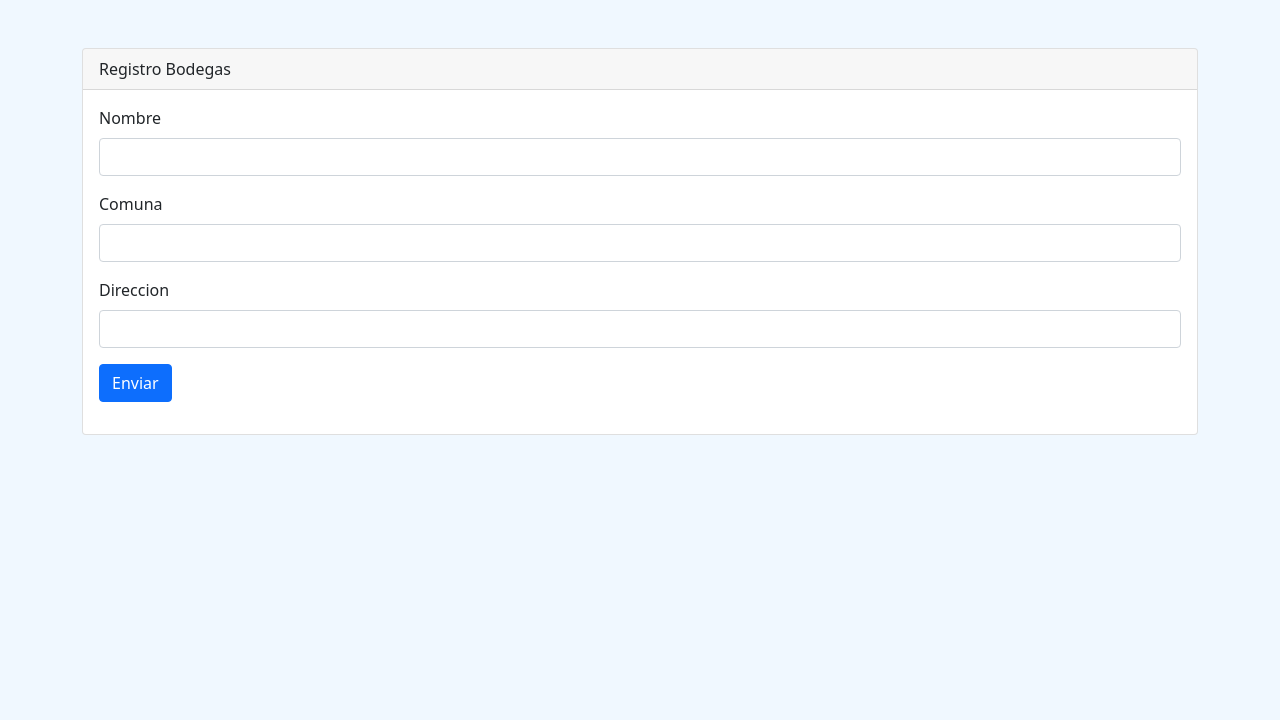
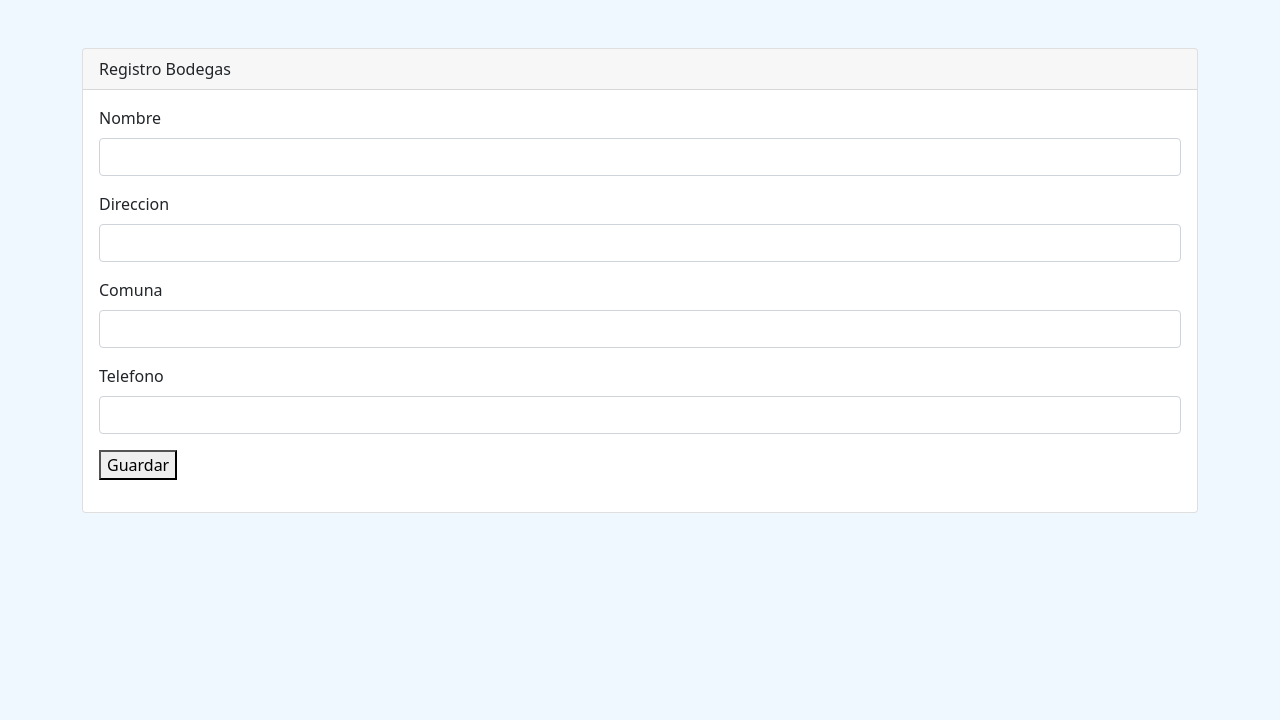
Before and after one commit to josevc997/Libreria-el-poeta, a Django app: page /bodegas/registro in a window 1280 px wide. Shown: the part 56-776 px from the top of the page. Run offline with Django 4.2, Linux system fonts and the light colour scheme; some libraries are stand-ins or nearby versions.

Commit message:
Registro historial bodega y lista.

```diff
--- a/libreria/inventario/templates/bodegas/lista.html
+++ b/libreria/inventario/templates/bodegas/lista.html
@@ -17,11 +17,12 @@
                 <tbody>
                     {% for bodega in bodegas %}
                     <tr>
-                        <td>{{bodega.nombre}}</td>
+                        <td>{{bodega.nombre_bodega}}</td>
                         <td>{{bodega.comuna}}</td>
                         <td>{{bodega.direccion}}</td>
+                        <td>{{bodega.telefono_bodega}}</td>
                         <td>
-                            <a href="{% url 'detalleBodegas' bodega.id %}" class="btn btn-primary">ver</a>
+                            {% comment %} <a href="{% url 'detalleBodegas' bodega.id %}" class="btn btn-primary">ver</a> {% endcomment %}
                             <button class="btn btn-warning">editar</button>
                             <button class="btn btn-danger">borrar</button>
                         </td>
--- a/libreria/inventario/templates/bodegas/registro.html
+++ b/libreria/inventario/templates/bodegas/registro.html
@@ -9,20 +9,24 @@
         <div class="card-body">
             <form action="{% url 'registroBodegas' %}" method="POST">
                 {% csrf_token %}
-                    <div class="mb-3">
+                <div class="col mb-3">
                     <label for="nombre" class="form-label">Nombre</label>
                     <input type="text" class="form-control" name="nombre" id="nombre">
                 </div>
-                    <div class="mb-3">
+                <div class="col mb-3">
+                    <label for="direccion" class="form-label">Direccion</label>
+                    <input type="text" class="form-control" name="direccion" id="direccion">
+                </div>
+                <div class="col mb-3">
                     <label for="comuna" class="form-label">Comuna</label>
                     <input type="text" class="form-control" name="comuna" id="comuna">
                 </div>
-                    <div class="mb-3">
-                        <label for="direccion" class="form-label">Direccion</label>
-                        <input type="text" class="form-control" name="direccion" id="direccion">
+                <div class="col mb-3">
+                    <label for="telefono" class="form-label">Telefono</label>
+                    <input type="text" class="form-control" name="telefono" id="telefono">
                 </div>
-                    <div class="mb-3">
-                        <button type="submit" class="btn btn-primary">Enviar</button>
+                <div class="col mb-3">
+                  <button type="submit">Guardar</button>
                 </div>
                 </form>
         </div>
--- a/libreria/inventario/views.py
+++ b/libreria/inventario/views.py
@@ -1,5 +1,5 @@
 from django.shortcuts import render
-from .models import Compra, Persona, Editorial, Publicacion, Autor, Autor_Publicacion, Proveedor
+from .models import Compra, Persona, Editorial, Publicacion, Autor, Autor_Publicacion, Proveedor, Bodega
 from .seed import seedTables
 
 # Create your views here.
@@ -201,7 +201,7 @@ def bodegas(request):
     template = "bodegas/lista.html"
     data = dict()
     data['titulo'] = "Bodegas Registrados"
-    data['bodegas'] = [{'id': 1, 'nombre': 'Santiago','comuna': 'Santiago Centro','direccion': 'Almirante Barroso #333'},{'id': 2, 'nombre': 'Concepción','comuna': 'Concepción','direccion': 'Paseo Costero #1125'},{'id': 3, 'nombre': 'Valparaiso','comuna': 'Con Con','direccion': 'Ambrosio Ohiggins #2201'}]
+    data['bodegas'] = Bodega.objects.all()
     return render(request, template, data)
 
 def detalleBodegas(request, bodega_id):
@@ -217,10 +217,17 @@ def registroBodegas(request):
     data = dict()
     data['titulo'] = "Registro bodegas"
 
-    if request.method == 'POST':
+    if request.method == "POST":
         nombre = request.POST['nombre']
-        tipo = request.POST['comuna']
-        annio = request.POST['direccion']
+        direccion = request.POST['direccion']
+        comuna = request.POST['comuna']
+        telefono = request.POST['telefono']
+        bodega = Bodega()
+        bodega.nombre_bodega = nombre
+        bodega.direccion = direccion
+        bodega.comuna = comuna
+        bodega.telefono_bodega = telefono
+        bodega.save()
 
     return render(request, template, data)
 
```
Lines whose indentation alone changed are shown as unchanged.
